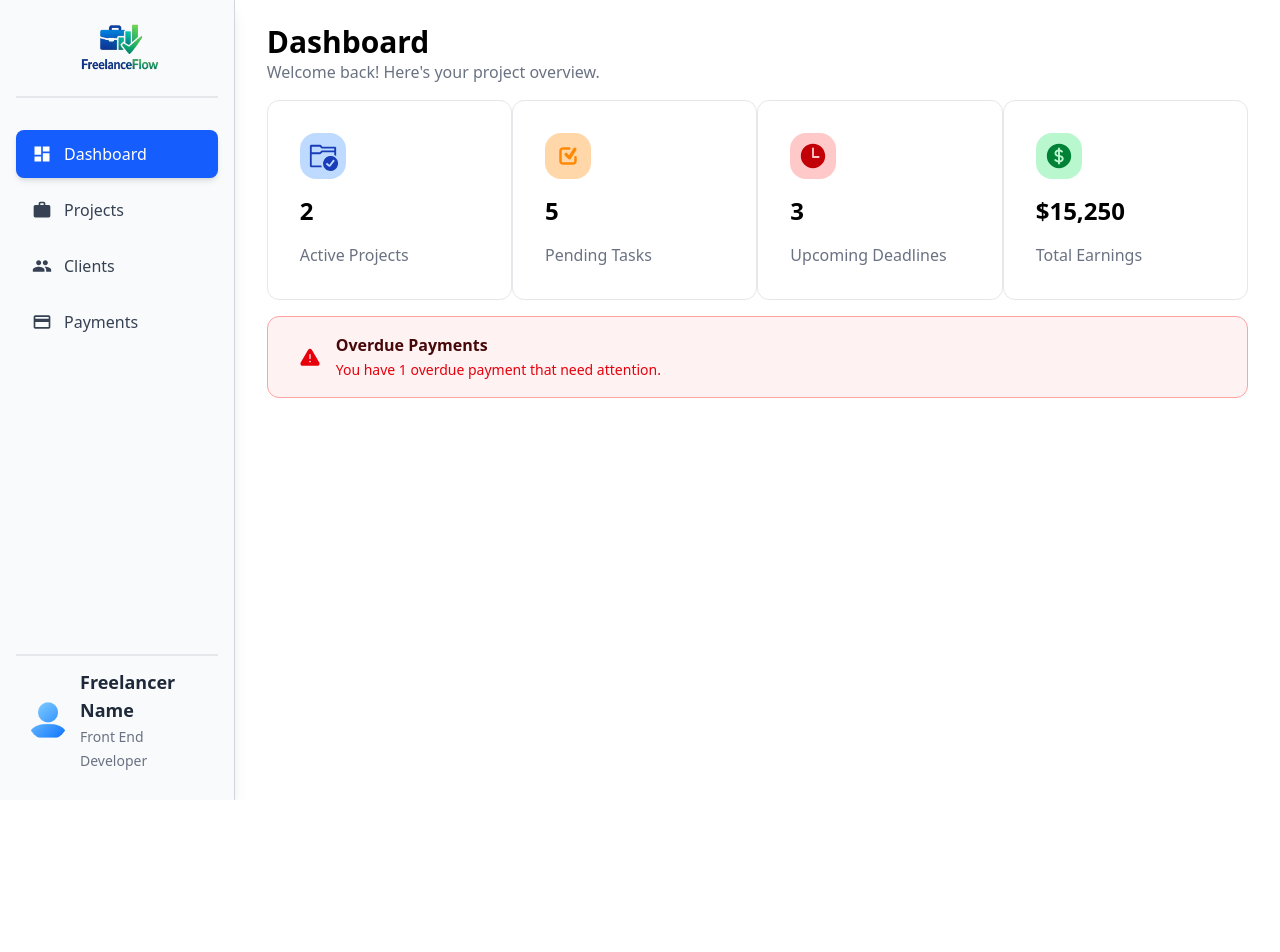
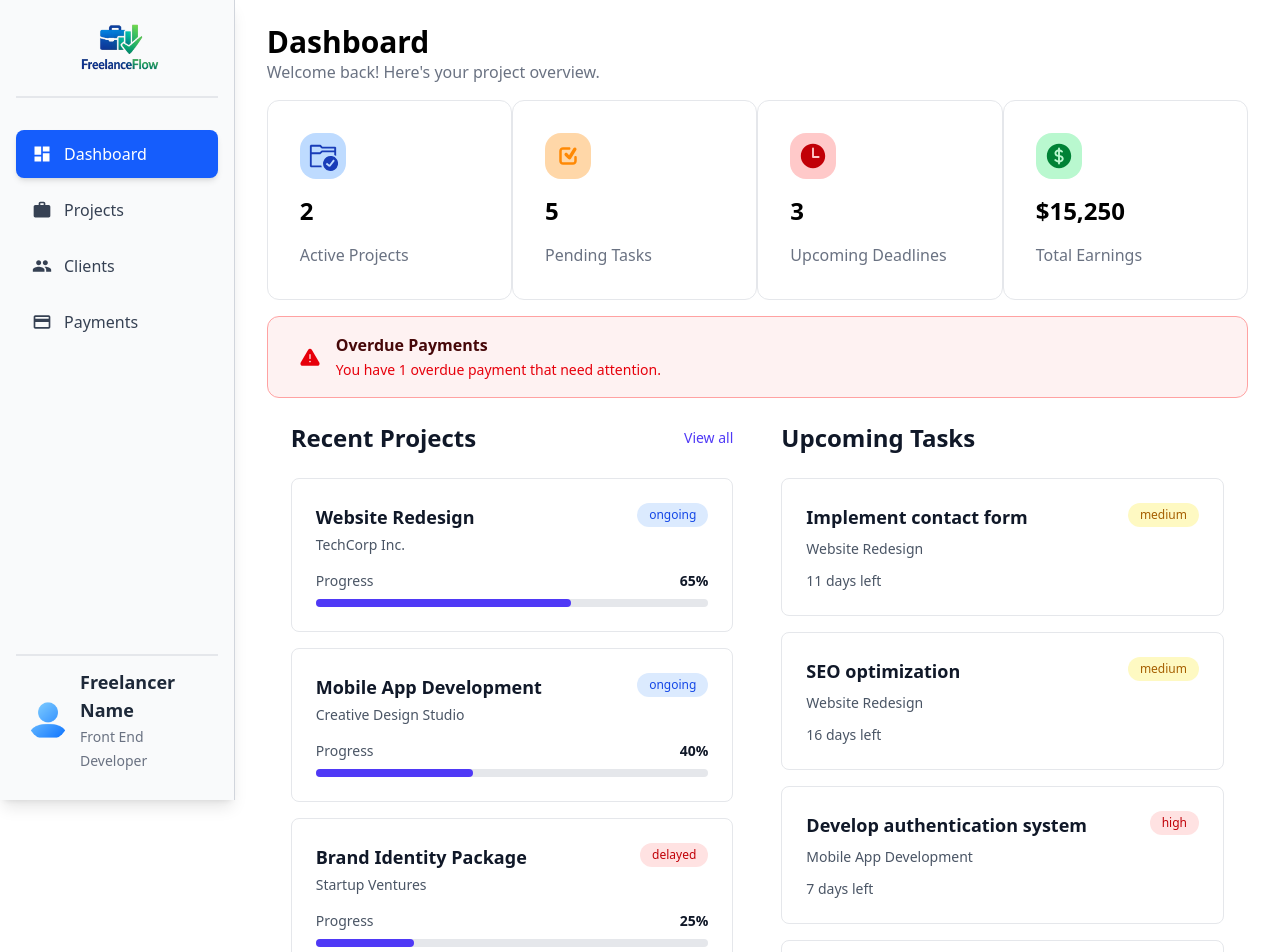
Before and after one commit to mohibkhan2001/Freelance-Flow, a React (Vite) app: page / in a window 1280 px wide. Shown: the top 952 px of the page. Before the commit the page ends 800 px from the top, so only its background shows below. Built offline with nearby package versions, Linux system fonts and the light colour scheme.

Commit message:
Add dashboard content and implement project and task cards

```diff
--- a/src/components/dashboard/DashboardContent.jsx
+++ b/src/components/dashboard/DashboardContent.jsx
@@ -1,8 +1,13 @@
 import React from 'react'
+import RecentProjectsCard from './RecentProjectsCard'
+import UpcomingTasksCard from './UpcomingTasksCard'
 
 const DashboardContent = () => {
   return (
-    <div>DashboardContent</div>
+    <div className='flex w-full'>
+      <RecentProjectsCard/>
+      <UpcomingTasksCard/>
+    </div>
   )
 }
 
--- a/src/components/dashboard/RecentProjectsCard.jsx
+++ b/src/components/dashboard/RecentProjectsCard.jsx
@@ -1,9 +1,88 @@
-import React from 'react'
+import React from 'react';
+import { NavLink } from 'react-router-dom';
 
-const RecentProjectsCard = () => {
+export default function RecentProjectsCard() {
+  const projects = [
+    {
+      id: 1,
+      title: 'Website Redesign',
+      company: 'TechCorp Inc.',
+      progress: 65,
+      status: 'ongoing',
+      statusColor: 'bg-blue-100 text-blue-700'
+    },
+    {
+      id: 2,
+      title: 'Mobile App Development',
+      company: 'Creative Design Studio',
+      progress: 40,
+      status: 'ongoing',
+      statusColor: 'bg-blue-100 text-blue-700'
+    },
+    {
+      id: 3,
+      title: 'Brand Identity Package',
+      company: 'Startup Ventures',
+      progress: 25,
+      status: 'delayed',
+      statusColor: 'bg-red-100 text-red-700'
+    },
+    {
+      id: 4,
+      title: 'E-commerce Platform',
+      company: 'E-Commerce Solutions',
+      progress: 0,
+      status: 'pending',
+      statusColor: 'bg-gray-100 text-gray-700'
+    }
+  ];
+
   return (
-    <div>RecentProjectsCard</div>
-  )
+    <div className="w-full mx-auto p-6 bg-white">
+      <div className="flex justify-between items-center mb-6">
+        <h1 className="text-2xl font-semibold text-gray-900">Recent Projects</h1>
+        <NavLink className="text-indigo-600 hover:text-indigo-700 font-medium text-sm" to="/projects">
+          View all
+        </NavLink>
+      </div>
+
+      <div className="space-y-4">
+        {projects.map((project) => (
+          <div
+            key={project.id}
+            className="border border-gray-200 rounded-lg p-6 hover:shadow-sm transition-shadow"
+          >
+            <div className="flex justify-between items-start mb-4">
+              <div>
+                <h2 className="text-lg font-semibold text-gray-900 mb-1">
+                  {project.title}
+                </h2>
+                <p className="text-sm text-gray-600">{project.company}</p>
+              </div>
+              <span
+                className={`px-3 py-1 rounded-full text-xs font-medium ${project.statusColor}`}
+              >
+                {project.status}
+              </span>
+            </div>
+
+            <div>
+              <div className="flex justify-between items-center mb-2">
+                <span className="text-sm text-gray-600">Progress</span>
+                <span className="text-sm font-semibold text-gray-900">
+                  {project.progress}%
+                </span>
+              </div>
+              <div className="w-full bg-gray-200 rounded-full h-2">
+                <div
+                  className="bg-indigo-600 h-2 rounded-full transition-all duration-300"
+                  style={{ width: `${project.progress}%` }}
+                ></div>
+              </div>
+            </div>
+          </div>
+        ))}
+      </div>
+    </div>
+  );
 }
-
-export default RecentProjectsCard
--- a/src/components/dashboard/UpcomingTasksCard.jsx
+++ b/src/components/dashboard/UpcomingTasksCard.jsx
@@ -1,9 +1,78 @@
-import React from 'react'
+import React from 'react';
 
-const UpcomingTasksCard = () => {
+export default function UpcomingTasksCard() {
+  const tasks = [
+    {
+      id: 1,
+      title: 'Implement contact form',
+      project: 'Website Redesign',
+      daysLeft: 11,
+      priority: 'medium',
+      priorityColor: 'bg-yellow-100 text-yellow-700'
+    },
+    {
+      id: 2,
+      title: 'SEO optimization',
+      project: 'Website Redesign',
+      daysLeft: 16,
+      priority: 'medium',
+      priorityColor: 'bg-yellow-100 text-yellow-700'
+    },
+    {
+      id: 3,
+      title: 'Develop authentication system',
+      project: 'Mobile App Development',
+      daysLeft: 7,
+      priority: 'high',
+      priorityColor: 'bg-red-100 text-red-700'
+    },
+    {
+      id: 4,
+      title: 'Build portfolio gallery',
+      project: 'Mobile App Development',
+      daysLeft: 21,
+      priority: 'medium',
+      priorityColor: 'bg-yellow-100 text-yellow-700'
+    },
+    {
+      id: 5,
+      title: 'Brand guidelines document',
+      project: 'Brand Identity Package',
+      daysLeft: 3,
+      priority: 'high',
+      priorityColor: 'bg-red-100 text-red-700'
+    }
+  ];
+
   return (
-    <div>UpcomingTasksCard</div>
-  )
+    <div className="w-full mx-auto p-6 bg-white">
+      <h1 className="text-2xl font-semibold text-gray-900 mb-6">Upcoming Tasks</h1>
+
+      <div className="space-y-4">
+        {tasks.map((task) => (
+          <div
+            key={task.id}
+            className="border border-gray-200 rounded-lg p-6 hover:shadow-sm transition-shadow"
+          >
+            <div className="flex justify-between items-start mb-2">
+              <h2 className="text-lg font-semibold text-gray-900">
+                {task.title}
+              </h2>
+              <span
+                className={`px-3 py-1 rounded-full text-xs font-medium ${task.priorityColor}`}
+              >
+                {task.priority}
+              </span>
+            </div>
+
+            <p className="text-sm text-gray-600 mb-3">{task.project}</p>
+
+            <div className="flex items-center text-sm text-gray-600">
+              <span>{task.daysLeft} days left</span>
+            </div>
+          </div>
+        ))}
+      </div>
+    </div>
+  );
 }
-
-export default UpcomingTasksCard
--- a/src/pages/Dashboard.jsx
+++ b/src/pages/Dashboard.jsx
@@ -2,12 +2,14 @@ import React from "react";
 import Header from "../components/common/Header";
 import StatsGrid from "../components/dashboard/StatsGrid";
 import AlertBanner from "../components/dashboard/AlertBanner";
+import DashboardContent from "../components/dashboard/DashboardContent";
 
 const Dashboard = () => {
   return <div className="w-full h-screen py-6 px-8">
     <Header HeaderName={"Dashboard"} HeaderDescription={"Welcome back! Here's your project overview."}/>
     <StatsGrid/>
     <AlertBanner/>
+    <DashboardContent/>
   </div>
 };
 
```
